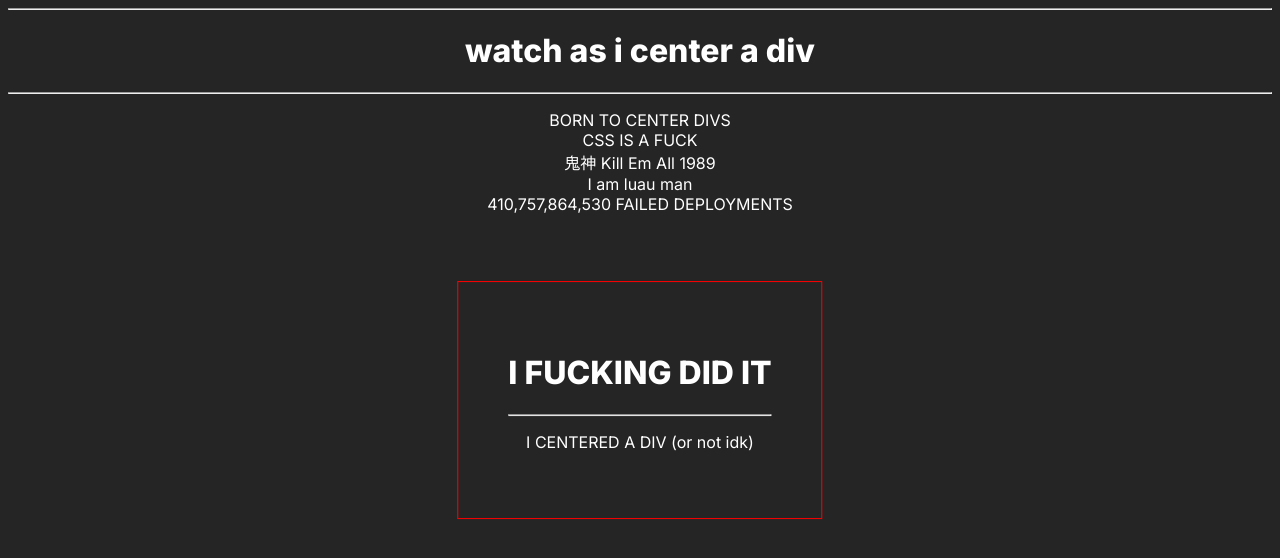
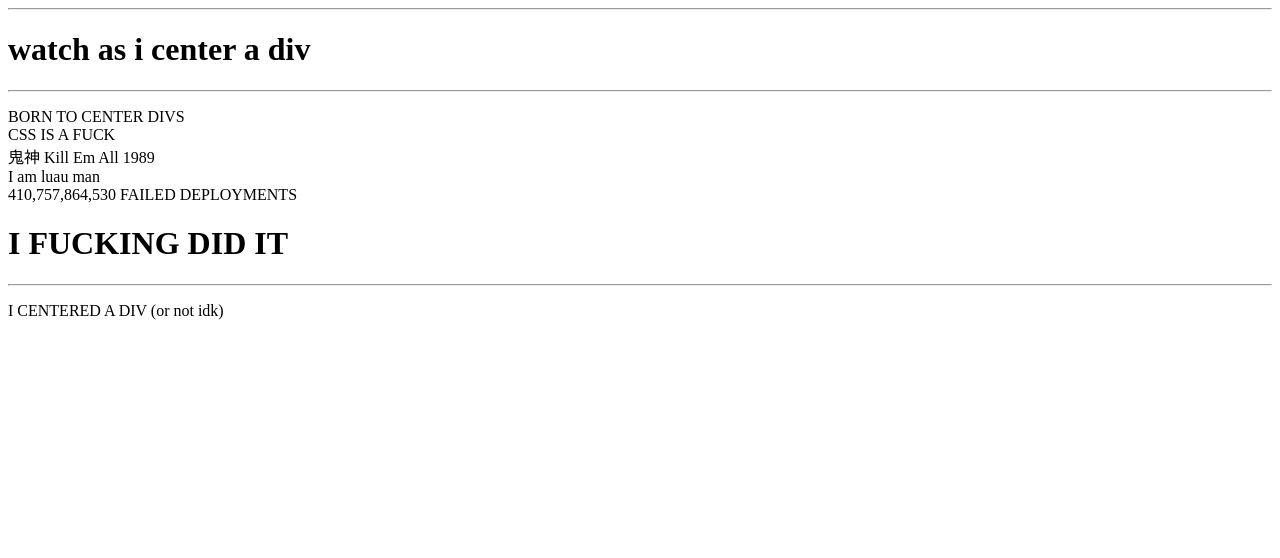
Before and after one commit to romefalls/romefalls.github.io, a website: page index.html in a window 1280 px wide. Drawn offline with Linux system fonts and the light colour scheme.

```diff
--- a/style.css
+++ b/style.css
@@ -1,27 +1,3 @@
-body{
-    background-color: rgb(37, 37, 37);
-}
-h1{
-    color: rgb(255, 255, 255);
-    font-family: "Inter", sans-serif;
-    font-weight: 800;
-    text-align: center;
-}
-p{
-    color:white;
-    font-family: "Inter", sans-serif;
-    text-align: center;
-}
-
-#container {
-    position: absolute;
-    top:50%;
-    left: 50%;
-    transform: translate(-50% , -50%);
-    border: 1px solid red;
-    margin: auto;
-    padding: 50px;
-}
-#box {
-    position:relative;
-  }
+@import "tailwindcss/base";
+@import "tailwindcss/components";
+@import "tailwindcss/utilities";
```
Also changed, not shown: package.json (added, +8 -0 lines), tailwind.config.js (added, +8 -0 lines), 1 other file.
